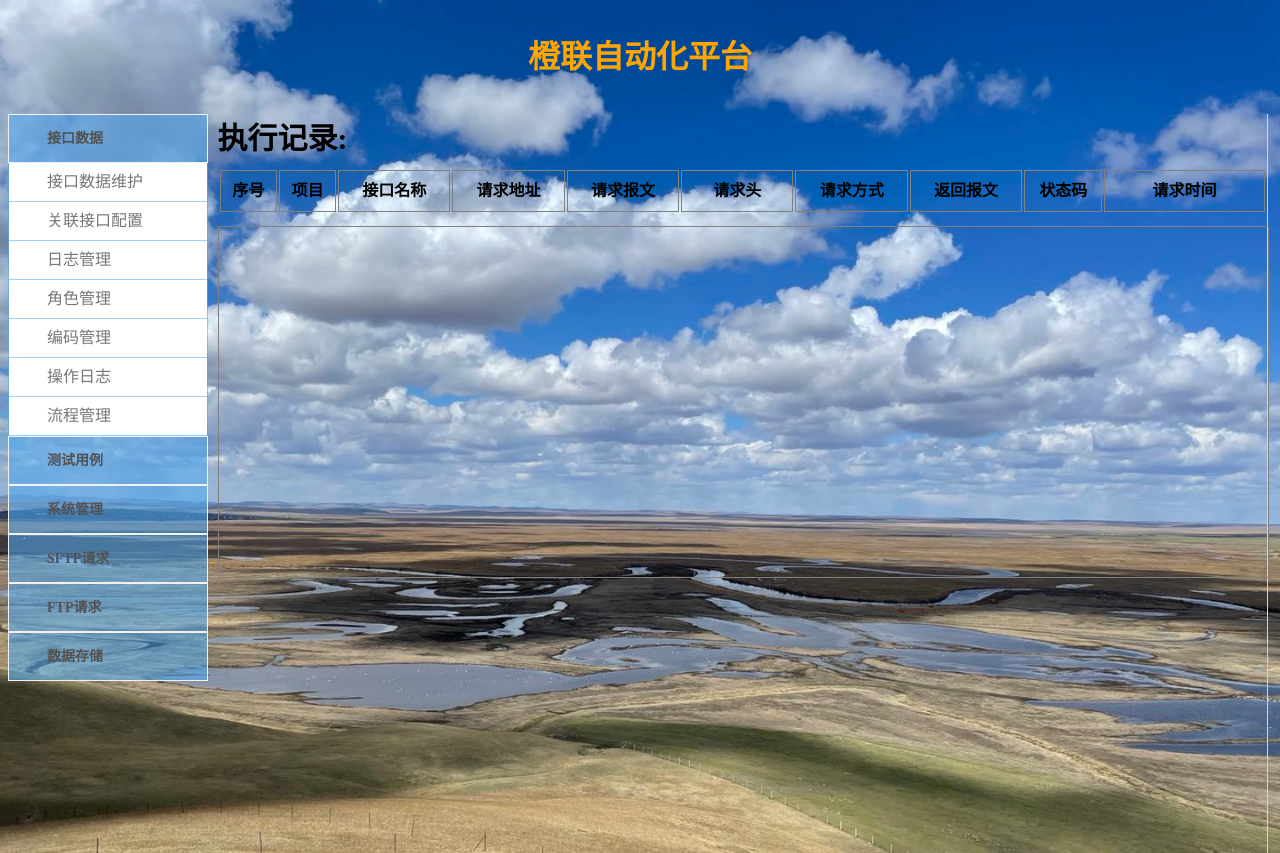
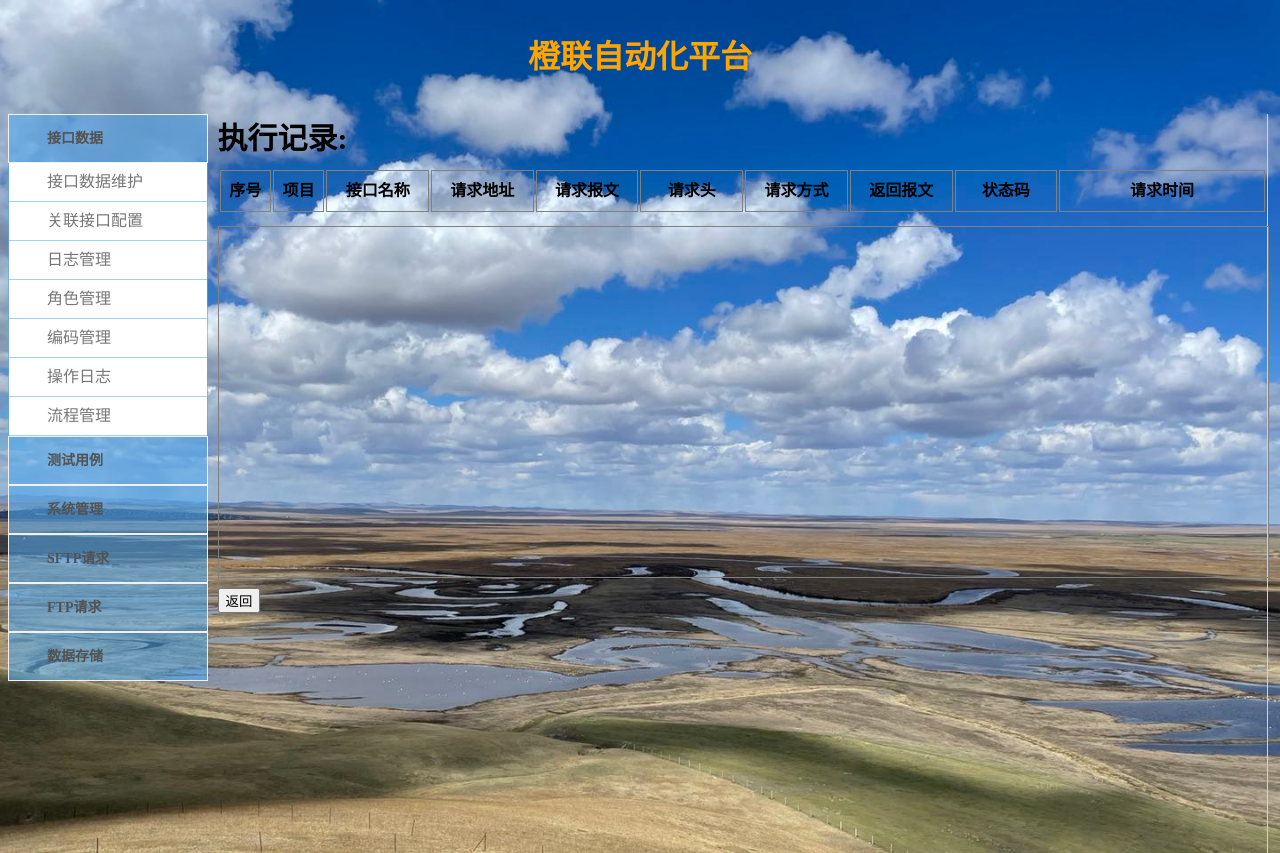
Before and after one commit to Liuhong857/full_link_automation, a Django app: page /page/main/execute/detail in a window 1280 px wide. Shown: the top 853 px of the page. Run offline with Django 3.2, Linux system fonts and the light colour scheme; data that the repository does not hold is empty; some libraries are stand-ins or nearby versions.

Commit message:
调整分页，修改部分样式

```diff
--- a/cmdb/views.py
+++ b/cmdb/views.py
@@ -52,7 +52,7 @@ def delete_data(request):#删除数据
     # 调用删除
     models.delete_data(id)
 
-    return redirect('/page/main/select/')
+    return redirect('/page/main/select/?p=1')
 
 def select_data(request):#查询数据
 
@@ -62,22 +62,53 @@ def select_data(request):#查询数据
         create_user = request.POST.get('create_user', None)
         data = models.select_data(api_name,project,create_user)
         print(api_name,project,create_user)
-        print('数据汇总:',data)
-
-        page_count = 10
+        # print('数据汇总:',data)
 
 
+        count_data,y=divmod(len(data),10)
+        if y:
+            count_data +=1
+        page_list= []
+        for i in range(1,count_data+1):
+            if i==1:
+                temp = '<a style" style="text-decoration: none;color: orange;display: inline-block;padding: 5px;background-color: #777777;margin: 5px;background-color: brown;color: white;" href="/page/main/select/?p=%s">%s</a>'%(i,i)
+                page_list.append(temp)
+            else:
+                temp = '<a style" style="text-decoration: none;color: orange;display: inline-block;padding: 5px;background-color: #777777;margin: 5px" href="/page/main/select/?p=%s">%s</a>'%(i,i)
+                page_list.append(temp)
 
-        print('count_number',type(len(data)),len(data))
+        page_list="".join(page_list)
+        if len(data)>10:
+            data=data[0:10]
 
 
-        return render(request, 'home_page.html', {'data': data},)
+        return render(request, 'home_page.html', {'data': data,'page_list':page_list},)
     elif  request.method=='GET':
         api_name = request.GET.get('api_name', None)
         project = request.GET.get('project', None)
         create_user = request.GET.get('create_user', None)
+        p = request.GET.get('p', None)
         data = models.select_data(api_name,project,create_user)
-        return render(request, 'home_page.html', {'data': data},)
+        count_data, y = divmod(len(data), 10)
+        if y:
+            count_data += 1
+        page_list = []
+        for i in range(1, count_data + 1):
+            if i== int(p):
+                temp = '<a style" style="text-decoration: none;color: orange;display: inline-block;padding: 5px;background-color: #777777;margin: 5px;background-color: brown;color: white;" href="/page/main/select/?p=%s">%s</a>'%(i,i)
+                page_list.append(temp)
+            else:
+                temp = '<a style="text-decoration: none;color: orange;display: inline-block;padding: 5px;background-color: #777777;margin: 5px" href="/page/main/select/?p=%s">%s</a>' % (
+                i, i)
+                page_list.append(temp)
+
+        page_list = "".join(page_list)
+        print('page_list',page_list)
+        if p!=None:
+            p = int(p)
+            data = data[(p-1)*10:p*10]
+
+        return render(request, 'home_page.html', {'data': data,'page_list':page_list},)
 
 
 def page(request):#新增接口数据
@@ -135,7 +166,7 @@ def execute_data(request):#执行API请求
     print(code)
     # response= json.dumps(response)
     models.update_api_data(id,new_response,code)
-    return redirect('/page/main/select/')
+    return redirect('/page/main/select/?p=1')
 
 def Associated_api(request):#API关联关系
 
--- a/templates/api_data_execute_record.html
+++ b/templates/api_data_execute_record.html
@@ -5,40 +5,40 @@
         <div style="width: 100%;margin-bottom: 10px">
             <div style="font-size: 30px;font-weight: bold">执行记录:</div>
         </div>
-{# {{ executed_detail }}#}
+
 
         <div style="width: 100%;height: 38px; display: block">
             <table style="width: 100%">
                 <thead style="width: 100%">
                     <tr >
-                        <th class="record_detail" style="width: 70px">
+                        <th class="record_detail" style="width: 5%">
                             <div style="height: 38px">序号</div>
                         </th>
-                        <th class="record_detail" style="width: 70px">
+                        <th class="record_detail" style="width: 5%">
                             <div style="height: 38px">项目</div>
                         </th>
-                        <th class="record_detail" style="width: 150px;height: 38px">
+                        <th class="record_detail" style="width: 10%;height: 38px">
                             <div style="height: 38px">接口名称</div>
                         </th >
-                        <th class="record_detail" style="width: 150px;height: 38px">
+                        <th class="record_detail" style="width: 10%;height: 38px">
                             <div style="height: 38px">请求地址</div>
                         </th>
-                        <th class="record_detail" style="width: 150px;height: 38px">
+                        <th class="record_detail" style="width: 10%;height: 38px">
                             <div style="height: 38px">请求报文</div>
                         </th>
-                        <th class="record_detail" style="width: 150px;height: 38px">
+                        <th class="record_detail" style="width: 10%;height: 38px">
                             <div style="height: 38px">请求头</div>
                         </th>
-                        <th class="record_detail" style="width: 150px;height: 38px">
+                        <th class="record_detail" style="width: 10%;height: 38px">
                             <div style="height: 38px">请求方式</div>
                         </th>
-                        <th class="record_detail" style="width: 150px;height: 38px">
+                        <th class="record_detail" style="width: 10%;height: 38px">
                             <div style="height: 38px">返回报文</div>
                         </th>
-                        <th class="record_detail" style="width: 100px;height: 38px">
+                        <th class="record_detail" style="width: 10%;height: 38px">
                             <div style="height: 38px">状态码</div>
                         </th>
-                        <th class="record_detail" style="width: 220px;margin-left: 10px;height: 38px">
+                        <th class="record_detail" style="width: 20%;margin-left: 10px;height: 38px">
                             <div style="height: 38px">请求时间</div>
                         </th>
                     </tr>
@@ -54,34 +54,34 @@
 
                     {% for row in executed_detail %}
                         <tr style="text-align: center;border: 1px solid green;width: 100% ;display: block;">
-                            <td class="record_detail" style="width: 70px;">
+                            <td class="record_detail" style="width: 5%;">
                                 <div>{{ forloop.counter }}</div>
                             </td>
-                            <td class="record_detail" style="width: 70px;">
+                            <td class="record_detail" style="width: 5%;">
                                 <div style="height: 38px;overflow: hidden;text-overflow: ellipsis" onclick="detail('{{ row.project }}')">{{ row.project }}</div>
                             </td>
-                            <td class="record_detail" style=";width: 150px;height: 38px">
+                            <td class="record_detail" style=";width: 10%;height: 38px">
                                 <div style="height: 38px;overflow: hidden;text-overflow: ellipsis" onclick="detail('{{ row.api_name}}')">{{ row.api_name }}</div>
                             </td>
-                            <td class="record_detail" style="width: 150px;height: 38px">
+                            <td class="record_detail" style="width: 10%;height: 38px">
                                 <div style="height: 38px;overflow: hidden;text-overflow: ellipsis" onclick="detail('{{ row.api_url}}')">{{ row.api_url }}</div>
                             </td>
-                            <td class="record_detail" style="width: 150px;height: 38px">
+                            <td class="record_detail" style="width: 10%;height: 38px">
                                 <div onclick="detail(JSON.stringify({{ row.api_data}}))" style="height: 38px;overflow: hidden;text-overflow: ellipsis" >{{ row.api_data }}</div>
                             </td>
-                            <td class="record_detail" style="width: 150px;height: 38px">
+                            <td class="record_detail" style="width: 10%;height: 38px">
                                 <div style="height: 38px;overflow: hidden;text-overflow: ellipsis" onclick="detail('{{ row.api_header}}')">{{ row.api_header }}</div>
                             </td>
-                            <td class="record_detail" style="width: 150px;height: 38px">
+                            <td class="record_detail" style="width: 10%;height: 38px">
                                 <div style="height: 38px;overflow: hidden;text-overflow: ellipsis" onclick="detail('{{ row.api_method}}')">{{ row.api_method }}</div>
                             </td>
-                            <td class="record_detail" style="width: 150px;height: 38px">
+                            <td class="record_detail" style="width: 10%;height: 38px">
                                 <div onclick="detail('{{ row.api_response}}')" style="height: 38px;overflow: hidden;text-overflow: ellipsis" >{{ row.api_response }}</div>
                             </td>
-                            <td class="record_detail" style="width: 100px;height: 38px">
+                            <td class="record_detail" style="width: 10%;height: 38px">
                                 <div style="height: 38px;overflow: hidden;text-overflow: ellipsis" onclick="detail('{{ row.api_code}}')">{{ row.api_code }}</div>
                             </td>
-                            <td class="record_detail" style="width: 220px;height: 38px">
+                            <td class="record_detail" style="width: 20%;height: 38px">
                                 <div style="height: 38px">{{ row.create_time }}</div>
                             </td>
                         </tr>
@@ -92,6 +92,9 @@
             </table>
 
 
+        </div>
+        <div style="position: relative;margin-top: 1%;text-align: left">
+            <a style="position: absolute" href="/page/main/select/?p=1" ><input type="button" value="返回"></a>
         </div>
 
 
@@ -108,7 +111,9 @@
             </div>
 
         </div>
+
     </div>
+
 {% endblock %}
 
 {% block js  %}
--- a/templates/detail_page.html
+++ b/templates/detail_page.html
@@ -54,7 +54,7 @@
 
     {% endfor %}
 
-    <a href="/page/main/select/" ><input style="color: orange" type="button" value="返回"></a>
+    <a href="/page/main/select/?p=1" ><input style="color: orange" type="button" value="返回"></a>
 
 
 
--- a/templates/modify_page.html
+++ b/templates/modify_page.html
@@ -62,7 +62,7 @@
 
         {% endfor %}
         <div>
-            <a href="/page/main/select/" ><input type="button" value="返回"></a>
+            <a href="/page/main/select/?p=1" ><input type="button" value="返回"></a>
             <input type="submit" value="提交">
         </div>
     </form>
```
Also changed, not shown: templates/Associated_api1.html (+14 -5 lines), templates/home_page.html (+6 -10 lines), static/commons.css (line endings or trailing spaces).
